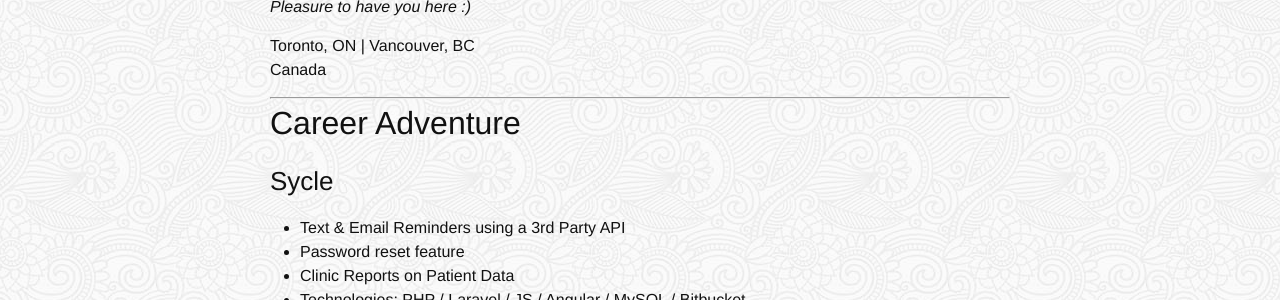
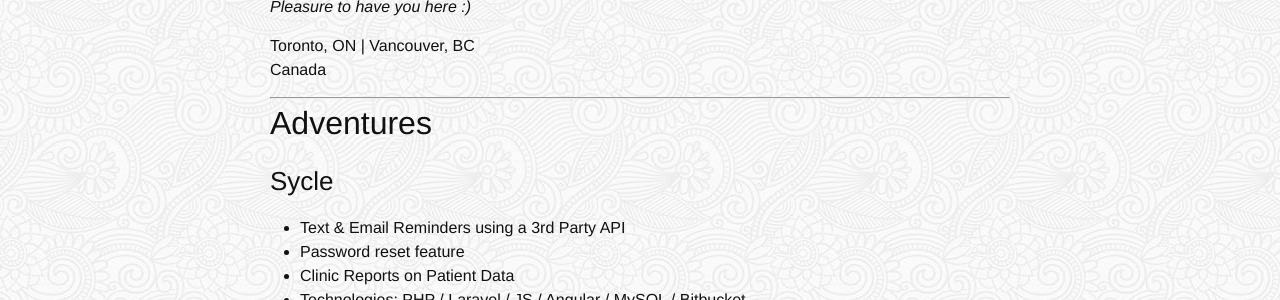
Before and after one commit to reinhardt021/reinhardt021.github.io, a Jekyll site: the page built from about.md, in a window 1280 px wide. Shown: the part 648-948 px from the top of the page. Built offline with Jekyll 4.4.1, drawn with Linux system fonts in a browser that asks for light colours.

Commit message:
minor changes

```diff
--- a/about.md
+++ b/about.md
@@ -14,7 +14,7 @@
 
 ---------
 
-## Career Adventure
+## Adventures
 
 ### Sycle
 - Text & Email Reminders using a 3rd Party API
```
Also changed, not shown: x.md (+2 -0 lines).
